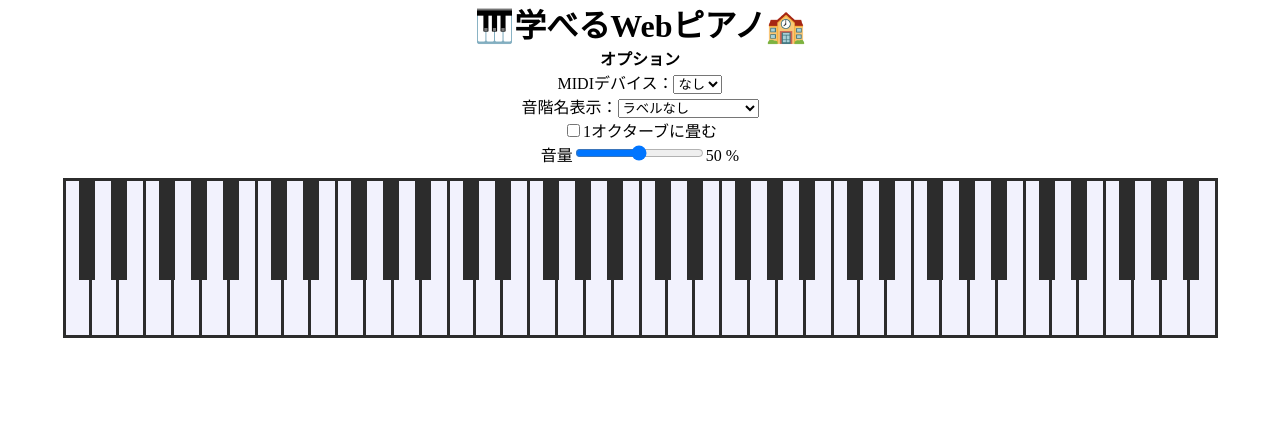
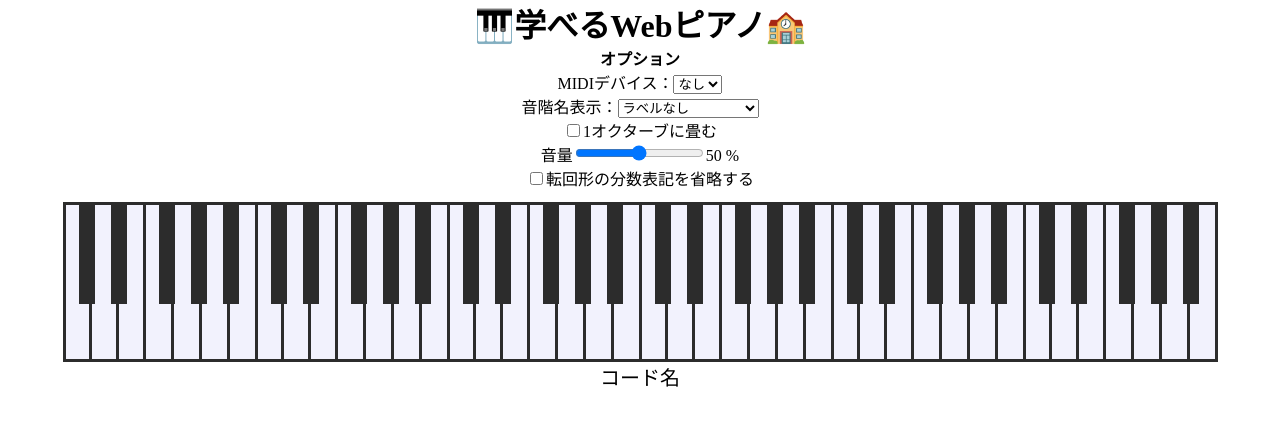
Before and after one commit to PigeonsHouse/midi-music-classroom, a React (Vite) app: page / in a window 1280 px wide. Shown: the top 426 px of the page. Built offline with nearby package versions, Linux system fonts and the light colour scheme.

Commit message:
add: コード名を表記する

```diff
--- a/src/apps/App.tsx
+++ b/src/apps/App.tsx
@@ -4,6 +4,7 @@ import { useKeyboard } from "./keyboard";
 import { useMidiKeyboard } from "./midi";
 import { beepNote, useSound } from "./sounds";
 import { Title } from "./styled";
+import { ChordInfo } from "../components/ChordInfo";
 
 export const App = () => {
   // 押しているキーを中央管理する箇所
@@ -20,10 +21,9 @@ export const App = () => {
       } else {
         const index = pushingKeyNumbers.indexOf(newNoteNumber);
         if (index === -1) return;
-        setPushingKeyNumbers((pushedKeyNumbers) => {
-          pushedKeyNumbers.splice(index, 1);
-          return [...pushedKeyNumbers];
-        });
+        setPushingKeyNumbers((pushedKeyNumbers) =>
+          pushedKeyNumbers.toSpliced(index, 1),
+        );
       }
     },
     [pushingKeyNumbers],
@@ -57,6 +57,15 @@ export const App = () => {
       setIsSingleOctave((ev.currentTarget as HTMLInputElement).checked);
     },
     [setIsSingleOctave],
+  );
+
+  // 転回形の分数表記を省略するか
+  const [isHideInversion, setIsHideInversion] = useState(false);
+  const onSwitchHideFraction = useCallback(
+    (ev: React.ChangeEvent) => {
+      setIsHideInversion((ev.currentTarget as HTMLInputElement).checked);
+    },
+    [setIsHideInversion],
   );
 
   // MIDIキーボード関連
@@ -120,12 +129,20 @@ export const App = () => {
           />
           <label>{Math.round(volume * 100)} %</label>
         </div>
+        <div>
+          <input type="checkbox" onChange={onSwitchHideFraction} />
+          <label>転回形の分数表記を省略する</label>
+        </div>
       </div>
       <Piano
         isSingleOctave={isSingleOctave}
         labelType={keyLabelType}
         pushingKeyNumbers={pushingKeyNumbers}
       />
+      <ChordInfo
+        pushingKeyNumbers={pushingKeyNumbers}
+        isHideInversion={isHideInversion}
+      />
     </>
   );
 };
--- /dev/null
+++ b/src/components/ChordInfo/ChordInfo.tsx
@@ -0,0 +1,28 @@
+import { useMemo } from "react";
+import { ChordLabel, Container } from "./styled";
+import { getChords } from "../../utils/notes";
+
+type ChordInfoProps = {
+  pushingKeyNumbers: number[];
+  isHideInversion: boolean;
+};
+
+export const ChordInfo: React.FC<ChordInfoProps> = ({
+  pushingKeyNumbers,
+  isHideInversion,
+}) => {
+  const chordNames = useMemo(() => {
+    return getChords(pushingKeyNumbers, isHideInversion);
+  }, [pushingKeyNumbers, isHideInversion]);
+
+  return (
+    <Container>
+      コード名
+      <ChordLabel>
+        {chordNames.map((name) => (
+          <span key={name}>{name} </span>
+        ))}
+      </ChordLabel>
+    </Container>
+  );
+};
--- /dev/null
+++ b/src/components/ChordInfo/index.ts
@@ -0,0 +1 @@
+export * from "./ChordInfo";
--- /dev/null
+++ b/src/components/ChordInfo/styled.ts
@@ -0,0 +1,14 @@
+import styled from "@emotion/styled";
+
+export const Container = styled.div`
+  display: flex;
+  flex-direction: column;
+  justify-content: center;
+  align-items: center;
+  font-size: 20px;
+`;
+
+export const ChordLabel = styled.div`
+  font-size: 80px;
+  font-weight: bold;
+`;
--- a/src/components/Piano/Piano.tsx
+++ b/src/components/Piano/Piano.tsx
@@ -11,6 +11,7 @@ import {
   SoBlackKey,
   ThreeWhiteKey,
 } from "./styled";
+import { clusteringNotes } from "../../utils/notes";
 
 type PianoProps = {
   isSingleOctave: boolean;
@@ -29,7 +30,7 @@ export const Piano: React.FC<PianoProps> = ({
   const fixedPushingKeyNumbers = useMemo(() => {
     return isSingleOctave
       ? // isSingleOctaveの場合0~11に畳む
-        Array.from(new Set(pushingKeyNumbers.map((num) => num % 12)))
+        clusteringNotes(pushingKeyNumbers)
       : pushingKeyNumbers;
   }, [isSingleOctave, pushingKeyNumbers]);
 
--- a/src/definitions/keyLabel.ts
+++ b/src/definitions/keyLabel.ts
@@ -15,3 +15,21 @@ export const keyLabel = {
   ],
   american: ["C", "C♯", "D", "D♯", "E", "F", "F♯", "G", "G♯", "A", "A♯", "B"],
 };
+
+export const chordLabels = [
+  // 三和音
+  { name: "", intervals: [0, 4, 7] },
+  { name: "m", intervals: [0, 3, 7] },
+  { name: "m(♭5)", intervals: [0, 3, 6] },
+  { name: "sus2", intervals: [0, 2, 7] },
+  { name: "sus4", intervals: [0, 5, 7] },
+  { name: "aug", intervals: [0, 4, 8] },
+
+  // 四和音
+  { name: "M7", intervals: [0, 4, 7, 11] },
+  { name: "m7", intervals: [0, 3, 7, 10] },
+  { name: "7", intervals: [0, 4, 7, 10] },
+  { name: "mM7", intervals: [0, 3, 7, 11] },
+  { name: "m7(♭5)", intervals: [0, 3, 6, 10] },
+  { name: "dim7", intervals: [0, 3, 6, 9] },
+];
--- /dev/null
+++ b/src/utils/array.ts
@@ -0,0 +1,18 @@
+/**
+ * 2つの配列が一致するか確認
+ * Tはイコールで比較できるプリミティブな型のみしか許容しないので注意
+ */
+export const isMatchArrays = <T>(oneArray: T[], otherArray: T[]) =>
+  oneArray.length === otherArray.length &&
+  oneArray.every((item, index) => item === otherArray[index]);
+
+/**
+ * 配列からターゲットを削除した配列を非破壊的に取得する
+ * ターゲットが配列になければ配列をそのまま返す
+ * Tはイコールで比較できるプリミティブな型のみしか許容しないので注意
+ */
+export const removeTargetItem = <T>(array: T[], target: T) => {
+  const index = array.indexOf(target);
+  if (index === -1) return array;
+  return array.toSpliced(index, 1);
+};
--- /dev/null
+++ b/src/utils/notes.ts
@@ -0,0 +1,121 @@
+import { chordLabels, keyLabel } from "../definitions/keyLabel";
+import { isMatchArrays, removeTargetItem } from "./array";
+
+/**
+ * 60がC4、67がG4、72がC5を示すような、絶対的な音階の数値
+ */
+type AbsoluteNoteNumber = number;
+/**
+ * 0がC、5がF、7がGを示すような、0~11の間の相対的な音階の数値
+ */
+type RelativeNoteNumber = 0 | 1 | 2 | 3 | 4 | 5 | 6 | 7 | 8 | 9 | 10 | 11;
+
+/**
+ * 58,60,64のようなNoteNumberを0~11の間に畳み込み、重複を省く
+ */
+const toRelative = (noteNumber: AbsoluteNoteNumber) =>
+  (noteNumber % 12) as RelativeNoteNumber;
+
+/**
+ * 鳴らしている音の配列から一番低い音を取得する
+ * 相対的な音からは取得できないので型で制限している
+ */
+const getRootNote = (notes: AbsoluteNoteNumber[]) =>
+  Math.min(...notes) as AbsoluteNoteNumber;
+
+/**
+ * 2音の正の距離を取得する
+ * 度数ではないので同じ音を渡すと0となる
+ */
+const getInterval = (
+  targetNote: RelativeNoteNumber,
+  rootNote: RelativeNoteNumber,
+) => (targetNote - rootNote + 12) % 12;
+
+/**
+ * AbsoluteNoteNumberをRelativeNoteNumberに畳み込み、重複を省く
+ */
+export const clusteringNotes = (numbers: AbsoluteNoteNumber[]) => {
+  return Array.from(new Set(numbers.map(toRelative)));
+};
+
+/**
+ * 鳴らしている絶対的なnoteNumberの配列を渡すと、コード名を返す
+ * 複数解釈できたら複数返す
+ * @param absoluteNotes 鳴らしている音の配列
+ * @param isHideInversion 転回形の分数表記を省略するか
+ * @returns string[]
+ */
+export const getChords = (
+  absoluteNotes: number[],
+  isHideInversion: boolean,
+) => {
+  // 鳴らしている音で一番低い音
+  const absoluteRootNote = getRootNote(absoluteNotes);
+  const relativeRootNote = toRelative(absoluteRootNote);
+  // 相対的な音に畳み込む
+  const relativeNotes = clusteringNotes(absoluteNotes);
+
+  // 解釈できたコードネーム
+  const chords: string[] = [];
+
+  // 三和音・四和音(転回形含む)の解釈
+  // 構成音から一つ取り、ルートとしておく
+  for (const tempRootNote of relativeNotes) {
+    // ルートからのそれぞれの正の距離を取得する
+    const targetIntervals = relativeNotes
+      .map((note) => getInterval(note, tempRootNote))
+      .sort((a, b) => a - b);
+
+    // 存在するルートからの距離を、ループで回して一致するか確認
+    chordLabels.map(({ intervals, name }) => {
+      // 転回形かどうか
+      const isInversion = relativeRootNote !== tempRootNote;
+      if (
+        isMatchArrays(targetIntervals, intervals) &&
+        // augとdim7は転回形は解釈しない
+        !((name === "aug" || name === "dim7") && isInversion)
+      ) {
+        // 転回形の表示
+        const fractionName =
+          isInversion && !isHideInversion
+            ? `/${keyLabel.american[relativeRootNote]}`
+            : "";
+        chords.push(`${keyLabel.american[tempRootNote]}${name}${fractionName}`);
+      }
+    });
+  }
+  // 分数コード
+  // 解釈できたコードがなく、ルート音の上がトライアドのみ(構成音が4種類)の場合、分数コードを解釈する
+  if (chords.length === 0 && relativeNotes.length === 4) {
+    // 鳴らしている音から一番低い音を除いた構成音
+    const absoluteTopNotes = removeTargetItem(absoluteNotes, absoluteRootNote);
+    // 上の和音の一番低い音の相対数値
+    const secondRootNote = toRelative(getRootNote(absoluteTopNotes));
+    // 相対的な音に畳み込む
+    const topRelativeNotes = clusteringNotes(absoluteTopNotes);
+
+    // 三和音(転回形含む)の解釈
+    for (const topTempRootNote of topRelativeNotes) {
+      // ルートからのそれぞれの正の距離を取得する
+      const targetIntervals = topRelativeNotes
+        .map((note) => getInterval(note, topTempRootNote))
+        .sort((a, b) => a - b);
+
+      // 存在するルートからの距離を、ループで回して一致するか確認
+      chordLabels.map(({ intervals, name }) => {
+        if (
+          isMatchArrays(targetIntervals, intervals) &&
+          // augとdim7は転回形は解釈しない
+          !(name === "aug" && secondRootNote !== topTempRootNote)
+        ) {
+          // ルート音はsecondRootNoteではないのでisInversionは確認しない
+          chords.push(
+            `${keyLabel.american[topTempRootNote]}${name}/${keyLabel.american[relativeRootNote]}`,
+          );
+        }
+      });
+    }
+  }
+  return chords;
+};
--- a/tsconfig.app.json
+++ b/tsconfig.app.json
@@ -3,7 +3,7 @@
     "tsBuildInfoFile": "./node_modules/.tmp/tsconfig.app.tsbuildinfo",
     "target": "ES2020",
     "useDefineForClassFields": true,
-    "lib": ["ES2020", "DOM", "DOM.Iterable"],
+    "lib": ["ES2020", "DOM", "DOM.Iterable", "ES2023"],
     "module": "ESNext",
     "skipLibCheck": true,
 
```
